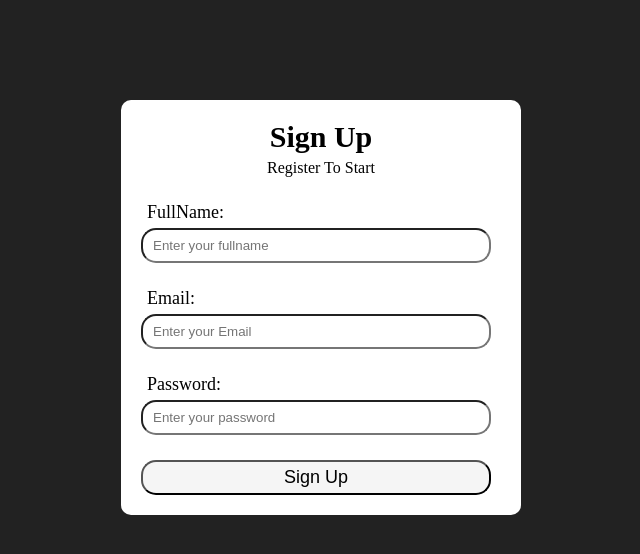
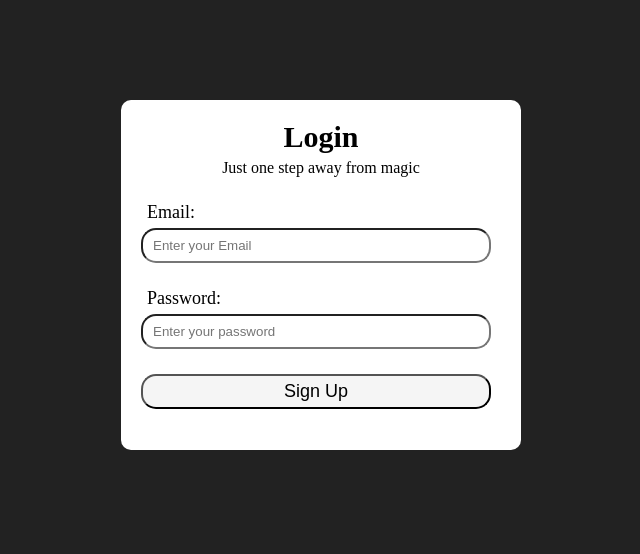
Before and after one commit to mshhl/try, a plain HTML site: page views/login.html in a window 1280 px wide. Shown: the whole page, without its empty margins (319-959 px from the left). Drawn offline with Linux system fonts and the light colour scheme.

Commit message:
login html completed

```diff
--- a/views/login.html
+++ b/views/login.html
@@ -4,17 +4,13 @@
     <meta charset="UTF-8">
     <meta name="viewport" content="width=device-width, initial-scale=1.0">
     <title>Document</title>
-    <link rel="stylesheet" href="/public/authentication.css">
+    <link rel="stylesheet" href="/public/login.css">
 </head>
 <body>
     <div class="container">
         <div class="top-headings">
-            <h2>Sign Up</h2>
-            <p>Register To Start</p>
-        </div>
-        <div class="fill">
-            <label for="fullname">FullName:</label>
-            <input type="text" placeholder="Enter your fullname">
+            <h2>Login</h2>
+            <p>Just one step away from magic</p>
         </div>
         <div class="fill">
             <label for="email">Email:</label>
```
